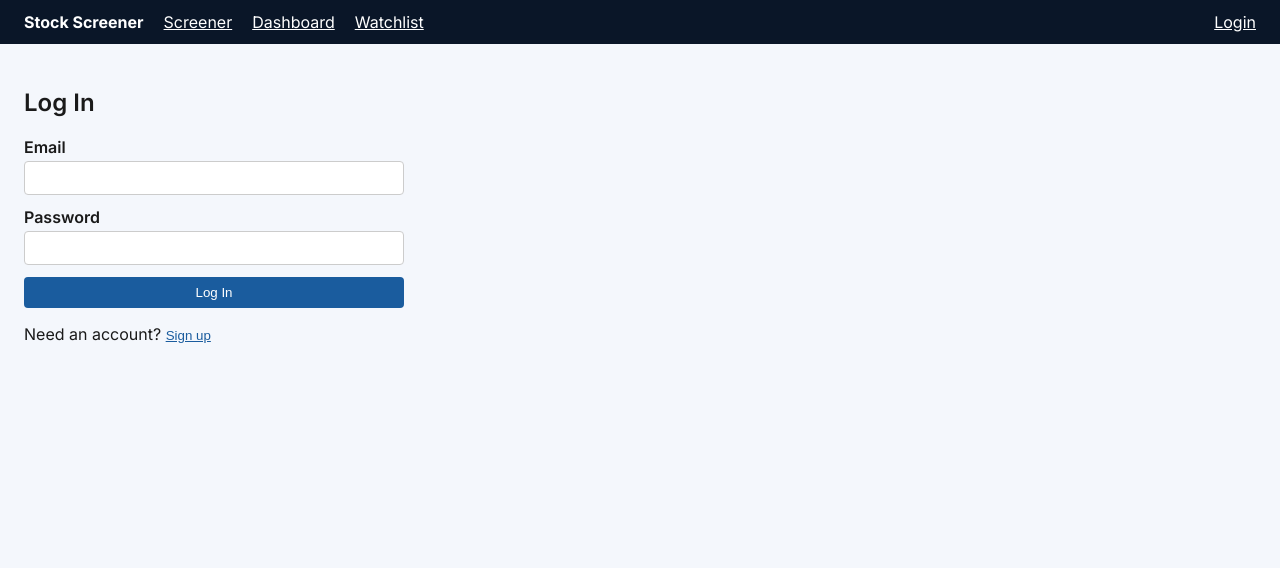
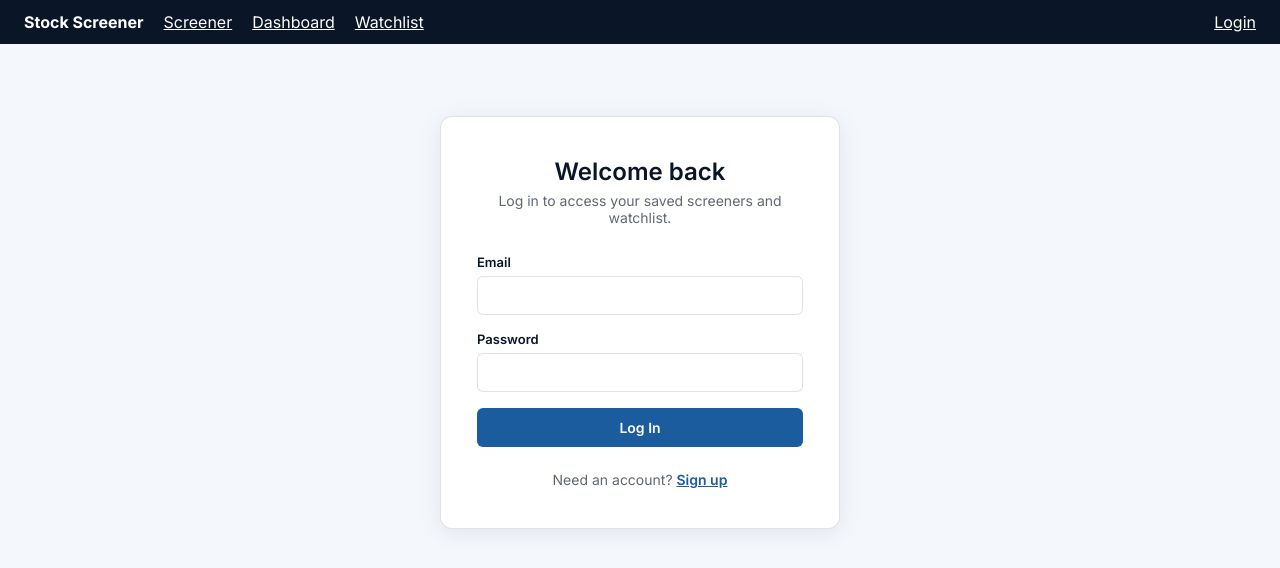
Before and after one commit to jor-el1308/FullStack-Stockpicker, a React (Vite) app in the folder client/: page /login in a window 1280 px wide. Shown: the top 568 px of the page. Built offline with nearby package versions, Linux system fonts and the light colour scheme.

Commit message:
Improved CSS of Login Pages

```diff
--- a/client/src/index.css
+++ b/client/src/index.css
@@ -2,9 +2,12 @@
   --color-dark-menu: #0a1628;
   --color-light-bg: #f4f7fc;
   --color-clickable: #1a5c9e;
+  --color-clickable-hover: #164a80;
   --color-good: #00a86b;
   --color-bad: #d16b6b;
   --color-special: #c9a84c;
+  --color-border: rgba(10, 22, 40, 0.12);
+  --color-muted-text: rgba(10, 22, 40, 0.65);
 
   --font-title: "Inter", sans-serif;
   --font-body: "Inter", sans-serif;
@@ -34,3 +37,132 @@ h1, h2, h3, h4, label {
 a, button {
   color: var(--color-clickable);
 }
+
+/* Auth (login / signup) page */
+.auth-page {
+  display: flex;
+  justify-content: center;
+  padding: 48px 16px;
+}
+
+.auth-card {
+  width: 100%;
+  max-width: 400px;
+  background: #ffffff;
+  border: 1px solid var(--color-border);
+  border-radius: 12px;
+  padding: 40px 36px;
+  box-shadow: 0 4px 24px rgba(10, 22, 40, 0.08);
+}
+
+.auth-title {
+  margin: 0 0 6px;
+  text-align: center;
+  font-family: var(--font-title);
+  font-weight: 600;
+  font-size: 24px;
+  color: var(--color-dark-menu);
+}
+
+.auth-subtitle {
+  margin: 0 0 28px;
+  text-align: center;
+  font-family: var(--font-body);
+  font-size: 14px;
+  color: var(--color-muted-text);
+}
+
+.auth-form {
+  display: flex;
+  flex-direction: column;
+  gap: 16px;
+}
+
+.auth-label {
+  display: block;
+  font-family: var(--font-title);
+  font-weight: 600;
+  font-size: 13px;
+  color: var(--color-dark-menu);
+}
+
+.auth-input {
+  display: block;
+  width: 100%;
+  margin-top: 6px;
+  padding: 10px 12px;
+  border: 1px solid var(--color-border);
+  border-radius: 6px;
+  background: #ffffff;
+  font-family: var(--font-body);
+  font-size: 14px;
+  color: var(--color-dark-menu);
+  transition: border-color 0.15s ease, box-shadow 0.15s ease;
+}
+
+.auth-input:focus {
+  outline: none;
+  border-color: var(--color-clickable);
+  box-shadow: 0 0 0 3px rgba(26, 92, 158, 0.15);
+}
+
+.auth-error {
+  margin: 0;
+  text-align: center;
+  font-size: 13px;
+  color: var(--color-bad);
+}
+
+.auth-button {
+  width: 100%;
+  padding: 11px 14px;
+  background: var(--color-clickable);
+  color: #ffffff;
+  border: none;
+  border-radius: 6px;
+  font-family: var(--font-title);
+  font-weight: 600;
+  font-size: 14px;
+  cursor: pointer;
+  transition: background 0.15s ease;
+}
+
+.auth-button:hover:not(:disabled) {
+  background: var(--color-clickable-hover);
+}
+
+.auth-button:disabled {
+  opacity: 0.6;
+  cursor: not-allowed;
+}
+
+.auth-footer {
+  margin: 24px 0 0;
+  text-align: center;
+  font-family: var(--font-body);
+  font-size: 14px;
+  color: var(--color-muted-text);
+}
+
+.account-card {
+  max-width: 640px;
+  text-align: left;
+}
+
+.account-card .auth-input {
+  width: auto;
+  flex: 1;
+}
+
+.auth-link-button {
+  background: none;
+  border: none;
+  padding: 0;
+  margin: 0;
+  font-family: var(--font-body);
+  font-size: 14px;
+  font-weight: 600;
+  cursor: pointer;
+  color: var(--color-clickable);
+  text-decoration: underline;
+}
--- a/client/src/pages/Login.jsx
+++ b/client/src/pages/Login.jsx
@@ -8,7 +8,6 @@ import { useEffect, useState } from "react";
 import { useNavigate } from "react-router-dom";
 import { api } from "../api/client";
 import { useAuth } from "../context/AuthContext";
-import { colors } from "../theme";
 
 const CRITERIA_OPTIONS = [
   { key: "marketCap", label: "Market Cap" },
@@ -58,32 +57,38 @@ function AuthForm({ onAuthenticated }) {
   }
 
   return (
-    <section style={{ maxWidth: 380 }}>
-      <h1>{mode === "login" ? "Log In" : "Create Account"}</h1>
-      <form onSubmit={handleSubmit} style={{ display: "flex", flexDirection: "column", gap: 12 }}>
+    <div className="auth-page">
+      <section className="auth-card">
+        <h1 className="auth-title">{mode === "login" ? "Welcome back" : "Create your account"}</h1>
+        <p className="auth-subtitle">
+          {mode === "login"
+            ? "Log in to access your saved screeners and watchlist."
+            : "Sign up to start building your investment screeners."}
+        </p>
+        <form onSubmit={handleSubmit} className="auth-form">
           {mode === "signup" && (
-          <label>
+            <label className="auth-label">
               Name
               <input
                 type="text"
                 required
                 value={form.name}
                 onChange={(e) => setForm({ ...form, name: e.target.value })}
-              style={inputStyle}
+                className="auth-input"
               />
             </label>
           )}
-        <label>
+          <label className="auth-label">
             Email
             <input
               type="email"
               required
               value={form.email}
               onChange={(e) => setForm({ ...form, email: e.target.value })}
-            style={inputStyle}
+              className="auth-input"
             />
           </label>
-        <label>
+          <label className="auth-label">
             Password
             <input
               type="password"
@@ -91,15 +96,15 @@ function AuthForm({ onAuthenticated }) {
               minLength={8}
               value={form.password}
               onChange={(e) => setForm({ ...form, password: e.target.value })}
-            style={inputStyle}
+              className="auth-input"
             />
           </label>
-        {error && <p style={{ color: colors.badNumber }}>{error}</p>}
-        <button type="submit" disabled={submitting} style={buttonStyle}>
+          {error && <p className="auth-error">{error}</p>}
+          <button type="submit" disabled={submitting} className="auth-button">
             {submitting ? "Please wait..." : mode === "login" ? "Log In" : "Sign Up"}
           </button>
         </form>
-      <p>
+        <p className="auth-footer">
           {mode === "login" ? "Need an account? " : "Already have an account? "}
           <button
             type="button"
@@ -107,12 +112,13 @@ function AuthForm({ onAuthenticated }) {
               setMode(mode === "login" ? "signup" : "login");
               setError("");
             }}
-          style={linkButtonStyle}
+            className="auth-link-button"
           >
             {mode === "login" ? "Sign up" : "Log in"}
           </button>
         </p>
       </section>
+    </div>
   );
 }
 
@@ -176,17 +182,20 @@ function AccountPanel({ user, onLogout }) {
   }
 
   return (
-    <section style={{ maxWidth: 560 }}>
-      <h1>My Account</h1>
-      <p>
+    <div className="auth-page">
+      <section className="auth-card account-card">
+        <h1 className="auth-title" style={{ textAlign: "left" }}>
+          My Account
+        </h1>
+        <p style={{ marginTop: 0 }}>
           Logged in as <strong>{user.name}</strong> ({user.email})
-        <button type="button" onClick={onLogout} style={{ ...buttonStyle, marginLeft: 16 }}>
+          <button type="button" onClick={onLogout} className="auth-link-button" style={{ marginLeft: 16 }}>
             Log Out
           </button>
         </p>
 
         <h2>Saved Screener Criteria</h2>
-      {loadError && <p style={{ color: colors.badNumber }}>{loadError}</p>}
+        {loadError && <p className="auth-error" style={{ textAlign: "left" }}>{loadError}</p>}
         {sets.length === 0 && !loadError && <p>No saved criteria sets yet.</p>}
         <ul>
           {sets.map((set) => (
@@ -204,20 +213,25 @@ function AccountPanel({ user, onLogout }) {
         </ul>
 
         <h2>Save a New Criteria Set</h2>
-      <form onSubmit={handleSave} style={{ display: "flex", flexDirection: "column", gap: 12 }}>
-        <label>
+        <form onSubmit={handleSave} style={{ display: "flex", flexDirection: "column", gap: 16 }}>
+          <label className="auth-label">
             Set name
             <input
               type="text"
               required
               value={name}
               onChange={(e) => setName(e.target.value)}
-            style={inputStyle}
+              className="auth-input"
+              style={{ width: "100%" }}
             />
           </label>
           {rows.map((row, i) => (
             <div key={i} style={{ display: "flex", gap: 8, alignItems: "center" }}>
-            <select value={row.key} onChange={(e) => updateRow(i, "key", e.target.value)} style={inputStyle}>
+              <select
+                value={row.key}
+                onChange={(e) => updateRow(i, "key", e.target.value)}
+                className="auth-input"
+              >
                 {CRITERIA_OPTIONS.map((opt) => (
                   <option key={opt.key} value={opt.key}>
                     {opt.label}
@@ -229,58 +243,36 @@ function AccountPanel({ user, onLogout }) {
                 placeholder="Min"
                 value={row.min}
                 onChange={(e) => updateRow(i, "min", e.target.value)}
-              style={inputStyle}
+                className="auth-input"
               />
               <input
                 type="number"
                 placeholder="Max"
                 value={row.max}
                 onChange={(e) => updateRow(i, "max", e.target.value)}
-              style={inputStyle}
+                className="auth-input"
               />
               {rows.length > 1 && (
-              <button type="button" onClick={() => removeRow(i)} style={buttonStyle}>
+                <button type="button" onClick={() => removeRow(i)} className="auth-link-button">
                   Remove
                 </button>
               )}
             </div>
           ))}
-        <button type="button" onClick={addRow} style={{ ...buttonStyle, alignSelf: "flex-start" }}>
+          <button
+            type="button"
+            onClick={addRow}
+            className="auth-button"
+            style={{ width: "auto", alignSelf: "flex-start" }}
+          >
             + Add Criteria Row
           </button>
-        {saveError && <p style={{ color: colors.badNumber }}>{saveError}</p>}
-        <button type="submit" disabled={saving} style={buttonStyle}>
+          {saveError && <p className="auth-error" style={{ textAlign: "left" }}>{saveError}</p>}
+          <button type="submit" disabled={saving} className="auth-button">
             {saving ? "Saving..." : "Save Criteria Set"}
           </button>
         </form>
       </section>
+    </div>
   );
 }
-
-const inputStyle = {
-  display: "block",
-  width: "100%",
-  padding: "8px 10px",
-  marginTop: 4,
-  border: "1px solid #ccc",
-  borderRadius: 4,
-  fontFamily: "inherit",
-};
-
-const buttonStyle = {
-  padding: "8px 14px",
-  background: colors.clickable,
-  color: "#fff",
-  border: "none",
-  borderRadius: 4,
-  cursor: "pointer",
-};
-
-const linkButtonStyle = {
-  background: "none",
-  border: "none",
-  padding: 0,
-  cursor: "pointer",
-  textDecoration: "underline",
-  color: colors.clickable,
-};
--- a/client/src/theme.js
+++ b/client/src/theme.js
@@ -9,6 +9,8 @@ export const colors = {
   goodNumber: "#00A86B", // Positive/good numbers (e.g. price up, good financials)
   badNumber: "#D16B6B", // Negative/bad numbers
   special: "#C9A84C", // Special features / highlights
+  border: "rgba(10, 22, 40, 0.12)", // Neutral border, derived from darkMenu
+  mutedText: "rgba(10, 22, 40, 0.65)", // Secondary text, derived from darkMenu
 };
 
 export const fonts = {
```
Lines whose indentation alone changed are shown as unchanged.
